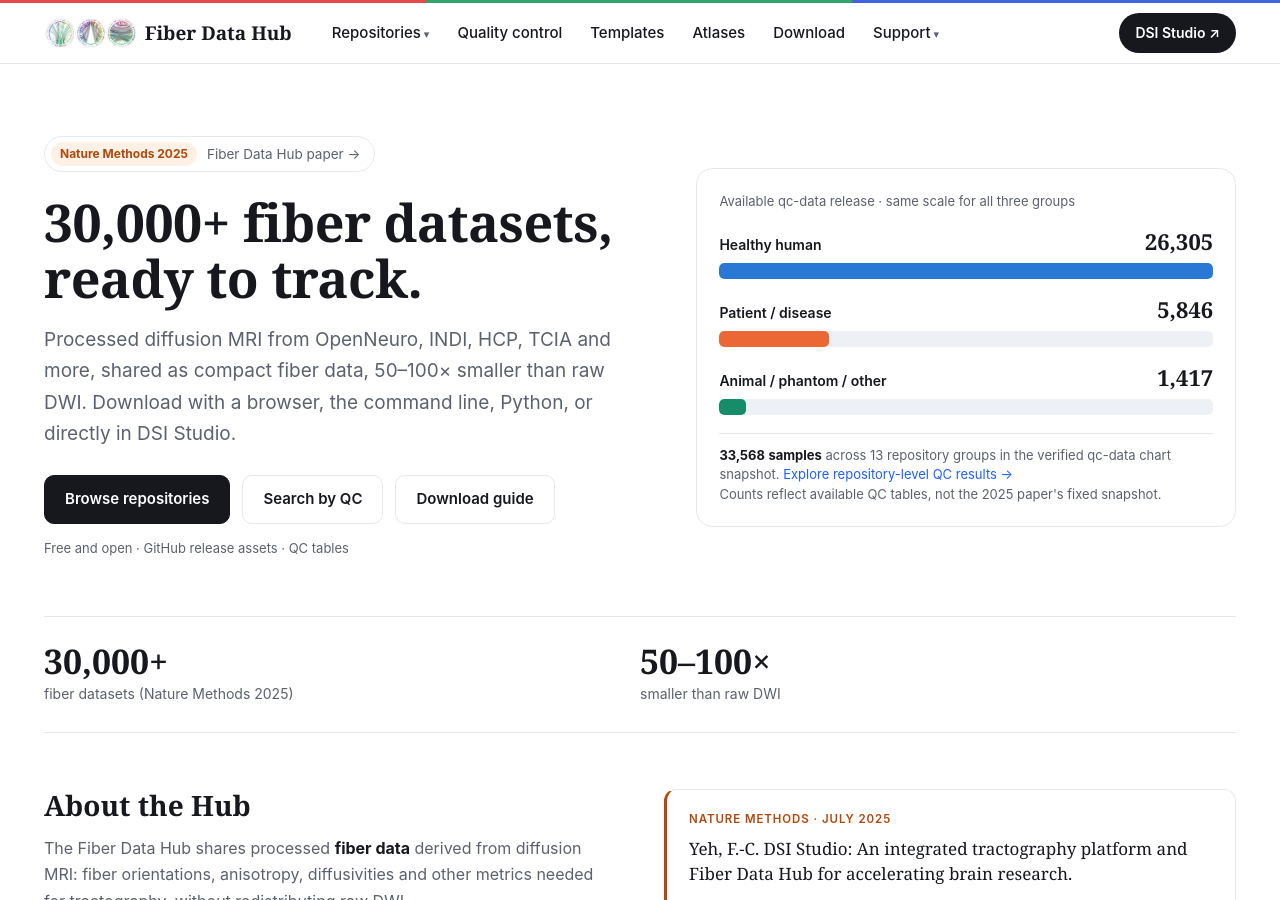
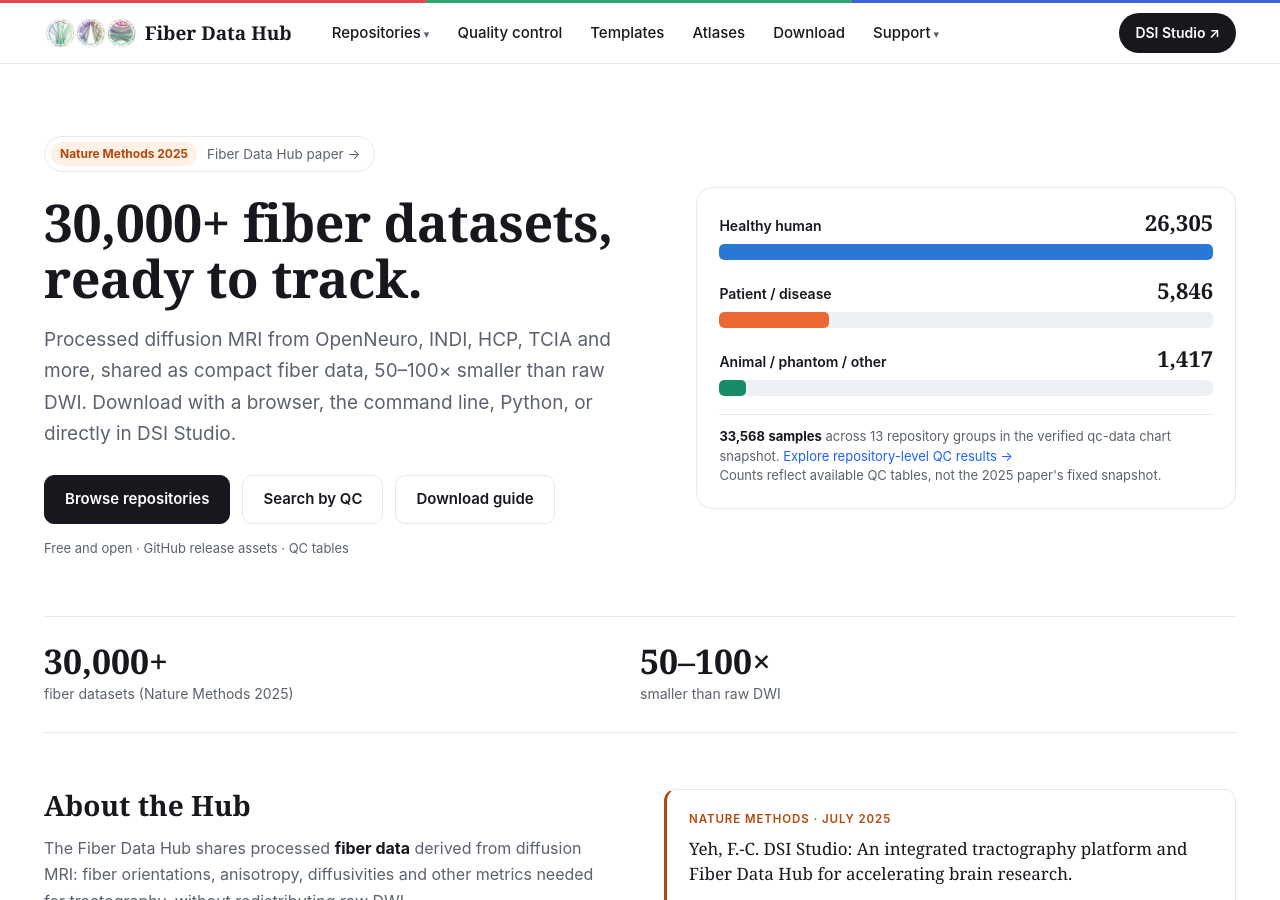
Before and after one commit to frankyeh/Brain-Data, a Jekyll site: the page built from index.md, in a window 1280 px wide and 900 px high. Built offline with Jekyll 4.4.1, drawn with Linux system fonts in a browser that asks for light colours; our own code applies the rules of GitHub Pages for plain Markdown files.

Commit message:
Remove redundant QC chart note from Fiber Data Hub homepage

```diff
--- a/_layouts/home.html
+++ b/_layouts/home.html
@@ -34,7 +34,6 @@ layout: default
     </div>
     <figure class="qc-front-figure" aria-label="QC-passed sample counts by type">
 
-      <p class="qc-note">Available qc-data release · same scale for all three groups</p>
       <div class="qc-types">
         <div class="qc-type">
           <div class="qc-type-label"><span>Healthy human</span><strong>26,305</strong></div>
```
